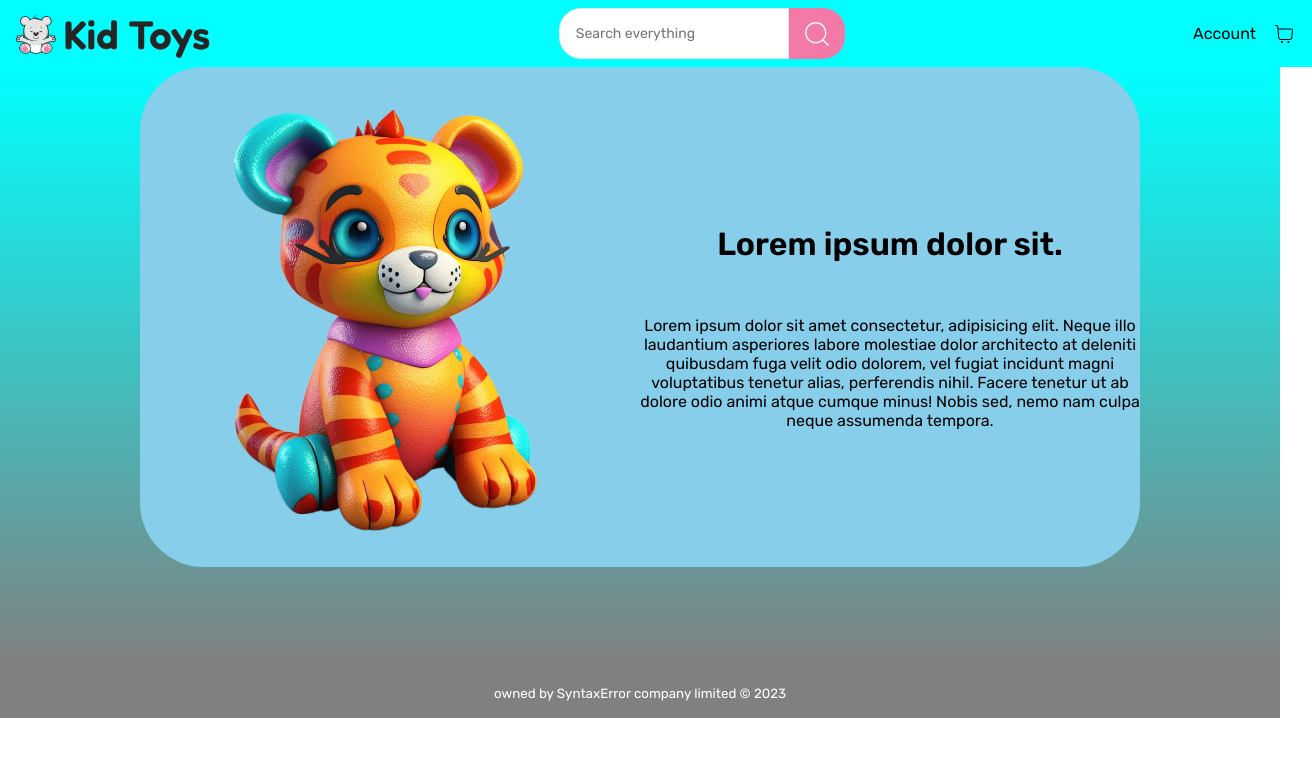
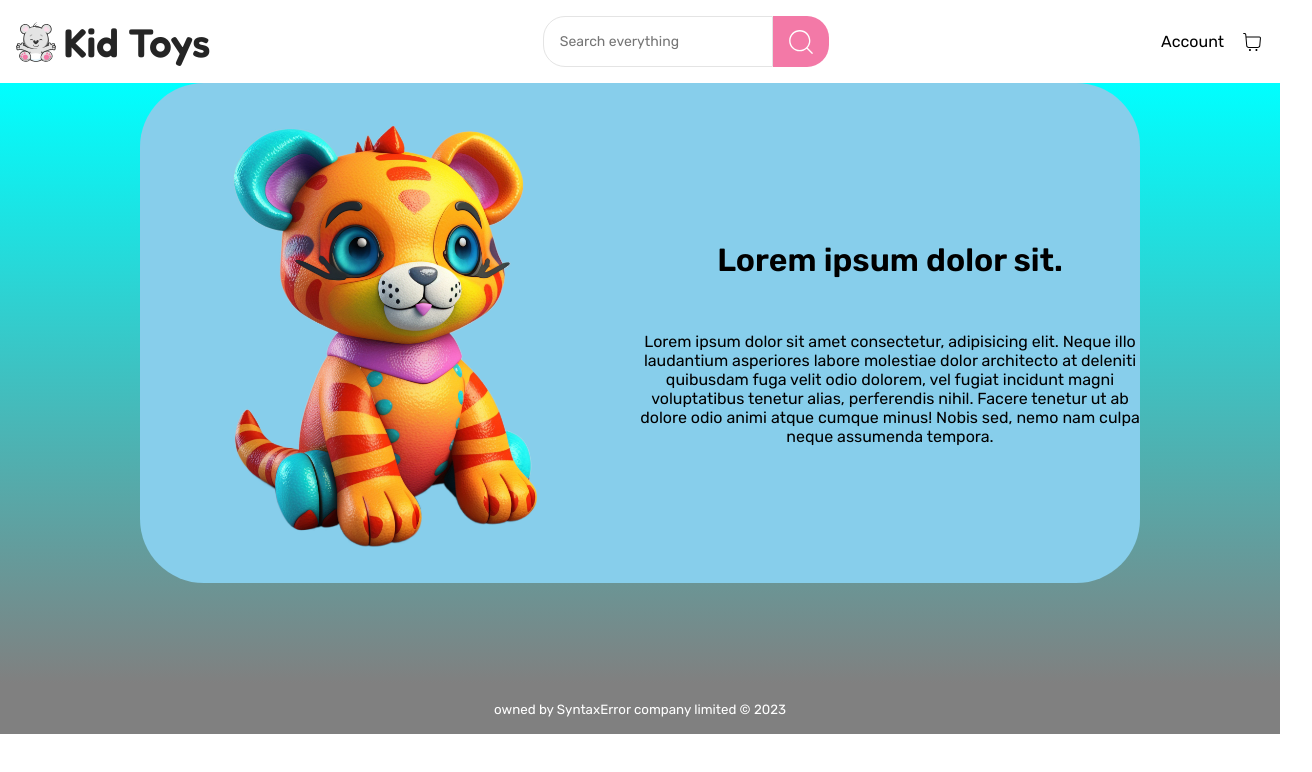
Before and after one commit to z0bla/kid-toys-webapp, a React (Create React App) app: page / in a window 1280 px wide. Shown: the top 772 px of the page, 1312 px wide, since content can reach past the window. Built offline with nearby package versions, Linux system fonts and the light colour scheme.

Commit message:
Style header wrapper

```diff
--- a/src/components/Header/Header.module.css
+++ b/src/components/Header/Header.module.css
@@ -1,13 +1,8 @@
 .headerContainer {
-  font-size: 1.2rem;
-  top: 0;
-  left: 0;
-  width: 100%;
-  padding: 0.5rem 1rem;
-  background-color: aqua;
+  align-items: center;
   display: flex;
   justify-content: space-between;
-  align-items: center;
+  padding: 1rem;
 }
 
 .navigation a {
```
